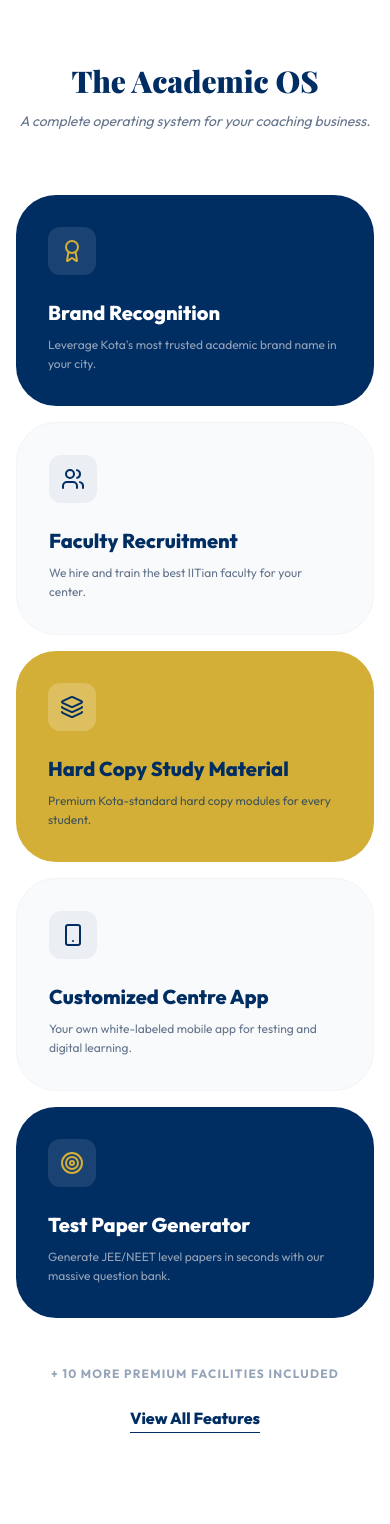
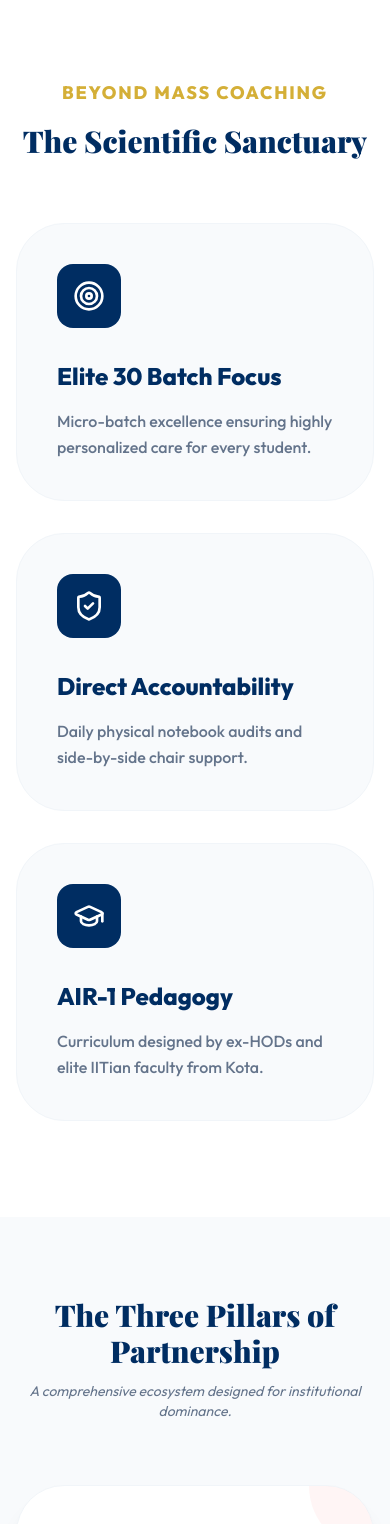
Before and after one commit to eduquantumkota/EdyQuantumKota-Landing-Page, a React (Vite) app: page / in a window 390 px wide. Shown: the part 3140-4664 px from the top of the page. Built offline with nearby package versions, Linux system fonts and the light colour scheme; a web font is replaced by a local one.

Commit message:
feat: Add proposal download and improve modal
Introduces a downloadable business proposal via a modal and refines the modal content to better highlight partnership benefits. Also adds TypeScript dependency for improved code quality.

```diff
--- a/App.tsx
+++ b/App.tsx
@@ -43,12 +43,16 @@ import { ProfitEstimator } from './src/components/ProfitEstimator';
 import { SocialProofToast } from './src/components/SocialProofToast';
 import { LeadMagnetModal } from './src/components/LeadMagnetModal';
 
+const PDF_DOWNLOAD_URL = "https://drive.google.com/uc?export=download&id=1_B__lTFIa8ufFkW31c9JoKXOTKN1pVp_";
+const PDF_VIEW_URL = "https://drive.google.com/file/d/1_B__lTFIa8ufFkW31c9JoKXOTKN1pVp_/view?usp=sharing";
+
 // Professional Translation Dictionary
 const TRANSLATIONS: Record<string, any> = {
   en: {
     nav_announcement: "India's Most Result-Oriented Team",
     nav_estd: "ESTD 2012",
     nav_apply: "Apply Now",
+    nav_download: "Download Proposal",
     hero_badge: "Academic Excellence Partner 2025",
     hero_title_p1: "Launch Your ",
     hero_title_p2: " Franchise Center",
@@ -119,6 +123,25 @@ const TRANSLATIONS: Record<string, any> = {
     comp_item4_trad: "Low brand trust",
     comp_item4_edu: "National Brand Recognition",
     trust_bar_title: "Trusted by 500+ Educators Across India",
+    pillar_title: "The Three Pillars of Partnership",
+    pillar_subtitle: "A comprehensive ecosystem designed for institutional dominance.",
+    pillar1_name: "Physical & Digital Ecosystem",
+    pillar1_desc: "White-label kits, 12-book architecture, and proprietary hybrid testing engine.",
+    pillar2_name: "Elite Academic Delivery",
+    pillar2_desc: "Live Kota studios, recorded libraries, and physical faculty recruitment.",
+    pillar3_name: "Institutional Growth",
+    pillar3_desc: "Custom websites and targeted digital lead generation engines.",
+    sanctuary_title: "Beyond Mass Coaching",
+    sanctuary_subtitle: "The Scientific Sanctuary",
+    elite30_title: "Elite 30 Batch Focus",
+    elite30_desc: "Micro-batch excellence ensuring highly personalized care for every student.",
+    accountability_title: "Direct Accountability",
+    accountability_desc: "Daily physical notebook audits and side-by-side chair support.",
+    pedagogy_title: "AIR-1 Pedagogy",
+    pedagogy_desc: "Curriculum designed by ex-HODs and elite IITian faculty from Kota.",
+    royalty_title: "0% Royalty Advantage",
+    royalty_desc: "Initiate your brand with zero royalty fees in Year 1. All capital stays in your operations.",
+    baseline_text: "100-Student Baseline Scale",
     success_udgir: "Udgir, Maharashtra",
     success_amravati: "Amravati, Maharashtra",
     success_mumbai: "Mumbai, Maharashtra",
@@ -139,6 +162,7 @@ const TRANSLATIONS: Record<string, any> = {
     nav_announcement: "भारत की सबसे परिणाम-केंद्रित टीम",
     nav_estd: "2012 से स्थापित",
     nav_apply: "अभी आवेदन करें",
+    nav_download: "प्रस्ताव डाउनलोड करें",
     hero_badge: "अकादमिक उत्कृष्टता पार्टनर 2025",
     hero_title_p1: "अपना ",
     hero_title_p2: " फ्रैंचाइज़ी सेंटर शुरू करें",
@@ -209,6 +233,25 @@ const TRANSLATIONS: Record<string, any> = {
     comp_item4_trad: "कम ब्रांड ट्रस्ट",
     comp_item4_edu: "नेशनल ब्रांड पहचान",
     trust_bar_title: "भारत भर के 500+ शिक्षकों द्वारा विश्वसनीय",
+    pillar_title: "पार्टनरशिप के तीन स्तंभ",
+    pillar_subtitle: "संस्थागत प्रभुत्व के लिए डिज़ाइन किया गया एक व्यापक इकोसिस्टम।",
+    pillar1_name: "फिजिकल और डिजिटल इकोसिस्टम",
+    pillar1_desc: "व्हाइट-लेबल किट, 12-बुक आर्किटेक्चर और प्रोप्रायटरी हाइब्रिड टेस्टिंग इंजन।",
+    pillar2_name: "एलीट अकादमिक डिलीवरी",
+    pillar2_desc: "लाइव कोटा स्टूडियो, रिकॉर्डेड लाइब्रेरी और फिजिकल फैकल्टी भर्ती।",
+    pillar3_name: "संस्थागत विकास",
+    pillar3_desc: "कस्टम वेबसाइट और लक्षित डिजिटल लीड जनरेशन इंजन।",
+    sanctuary_title: "मास कोचिंग से परे",
+    sanctuary_subtitle: "द साइंटिफिक सैंक्चुअरी",
+    elite30_title: "एलीट 30 बैच फोकस",
+    elite30_desc: "हर छात्र के लिए अत्यधिक व्यक्तिगत देखभाल सुनिश्चित करने वाली माइक्रो-बैच उत्कृष्टता।",
+    accountability_title: "प्रत्यक्ष जवाबदेही",
+    accountability_desc: "दैनिक फिजिकल नोटबुक ऑडिट और साइड-बाय-साइड चेयर सपोर्ट।",
+    pedagogy_title: "AIR-1 पेडागोजी",
+    pedagogy_desc: "कोटा के पूर्व-HOD और एलीट IITian फैकल्टी द्वारा डिज़ाइन किया गया पाठ्यक्रम।",
+    royalty_title: "0% रॉयल्टी लाभ",
+    royalty_desc: "पहले वर्ष में शून्य रॉयल्टी शुल्क के साथ अपना ब्रांड शुरू करें। सारा पैसा आपके संचालन में रहता है।",
+    baseline_text: "100-छात्र बेसलाइन स्केल",
     success_udgir: "उदगीर, महाराष्ट्र",
     success_amravati: "अमरावती, महाराष्ट्र",
     success_mumbai: "मुंबई, महाराष्ट्र",
@@ -560,12 +603,14 @@ const App: React.FC = () => {
 
             {/* Action Group */}
             <div className="flex items-center gap-2 md:gap-4 shrink-0">
-               <button
-                 onClick={() => setShowLeadModal(true)}
+               <a
+                 href={PDF_DOWNLOAD_URL}
+                 target="_blank"
+                 rel="noopener noreferrer"
                  className="hidden md:flex items-center gap-2 text-[#002D62] font-black text-xs uppercase hover:text-[#D4AF37] transition"
                >
-                 <Download size={16} /> Free Kit
-               </button>
+                 <Download size={16} /> {t.nav_download}
+               </a>
                <button onClick={() => openWhatsApp(`Apply`)} className="bg-[#002D62] text-white px-5 md:px-8 py-2 md:py-3 rounded-full font-black text-[11px] md:text-sm hover:shadow-xl hover:-translate-y-0.5 transition active:scale-95 shadow-lg shadow-blue-900/20 whitespace-nowrap">
                  {t.nav_apply}
                </button>
@@ -737,60 +782,117 @@ const App: React.FC = () => {
         </div>
       </section>
 
-      {/* Partnership Facilities Section */}
-      <section className="py-20 md:py-24 bg-white relative overflow-hidden" id="facilities">
+      {/* Scientific Sanctuary Section */}
+      <section className="py-24 bg-white relative overflow-hidden">
         <div className="container mx-auto px-4">
           <div className="text-center mb-16">
-            <h2 className="text-3xl md:text-6xl font-brand font-black text-[#002D62] mb-3">The Academic OS</h2>
-            <p className="text-slate-500 text-sm md:text-lg italic max-w-2xl mx-auto">A complete operating system for your coaching business.</p>
+            <h2 className="text-lg md:text-xl font-black text-[#D4AF37] uppercase tracking-widest mb-4">{t.sanctuary_title}</h2>
+            <h3 className="text-3xl md:text-6xl font-brand font-black text-[#002D62]">{t.sanctuary_subtitle}</h3>
           </div>
 
-          <div className="grid grid-cols-1 md:grid-cols-4 lg:grid-cols-6 gap-4 max-w-7xl mx-auto">
-            {/* Bento Grid Layout */}
-            <div className="md:col-span-2 lg:col-span-2 bg-[#002D62] p-8 rounded-[2.5rem] text-white flex flex-col justify-between group hover:shadow-2xl transition-all">
-               <div className="w-12 h-12 bg-white/10 rounded-xl flex items-center justify-center mb-6"><Award className="text-[#D4AF37]" /></div>
+          <div className="grid md:grid-cols-3 gap-8 max-w-6xl mx-auto">
+            <div className="p-10 bg-slate-50 rounded-[3rem] border border-slate-100 hover:shadow-2xl transition-all group">
+              <div className="w-16 h-16 bg-[#002D62] text-white rounded-2xl flex items-center justify-center mb-8 group-hover:rotate-6 transition-transform">
+                <Target size={32} />
+              </div>
+              <h4 className="text-2xl font-black text-[#002D62] mb-4">{t.elite30_title}</h4>
+              <p className="text-slate-500 leading-relaxed font-medium">{t.elite30_desc}</p>
+            </div>
+
+            <div className="p-10 bg-slate-50 rounded-[3rem] border border-slate-100 hover:shadow-2xl transition-all group">
+              <div className="w-16 h-16 bg-[#002D62] text-white rounded-2xl flex items-center justify-center mb-8 group-hover:rotate-6 transition-transform">
+                <ShieldCheck size={32} />
+              </div>
+              <h4 className="text-2xl font-black text-[#002D62] mb-4">{t.accountability_title}</h4>
+              <p className="text-slate-500 leading-relaxed font-medium">{t.accountability_desc}</p>
+            </div>
+
+            <div className="p-10 bg-slate-50 rounded-[3rem] border border-slate-100 hover:shadow-2xl transition-all group">
+              <div className="w-16 h-16 bg-[#002D62] text-white rounded-2xl flex items-center justify-center mb-8 group-hover:rotate-6 transition-transform">
+                <GraduationCap size={32} />
+              </div>
+              <h4 className="text-2xl font-black text-[#002D62] mb-4">{t.pedogy_title || t.pedagogy_title}</h4>
+              <p className="text-slate-500 leading-relaxed font-medium">{t.pedagogy_desc}</p>
+            </div>
+          </div>
+        </div>
+      </section>
+
+      {/* Partnership Facilities Section (Restructured as Three Pillars) */}
+      <section className="py-20 md:py-24 bg-slate-50 relative overflow-hidden" id="facilities">
+        <div className="container mx-auto px-4">
+          <div className="text-center mb-16">
+            <h2 className="text-3xl md:text-6xl font-brand font-black text-[#002D62] mb-3">{t.pillar_title}</h2>
+            <p className="text-slate-500 text-sm md:text-lg italic max-w-2xl mx-auto">{t.pillar_subtitle}</p>
+          </div>
+
+          <div className="grid grid-cols-1 md:grid-cols-3 gap-8 max-w-7xl mx-auto">
+            {/* Pillar 1 */}
+            <div className="bg-white p-10 rounded-[3rem] shadow-xl border border-slate-100 flex flex-col justify-between hover:shadow-2xl transition-all relative overflow-hidden group">
+               <div className="absolute top-0 right-0 w-32 h-32 bg-red-500/5 rounded-full -mr-16 -mt-16"></div>
                <div>
-                 <h3 className="text-xl font-black mb-2">{t.feat_brand}</h3>
-                 <p className="text-xs text-slate-400 leading-relaxed">Leverage Kota's most trusted academic brand name in your city.</p>
+                 <div className="w-14 h-14 bg-red-500 text-white rounded-2xl flex items-center justify-center mb-8 shadow-lg shadow-red-500/20"><Layers size={28} /></div>
+                 <h3 className="text-2xl font-black text-[#002D62] mb-4">{t.pillar1_name}</h3>
+                 <p className="text-slate-500 font-medium leading-relaxed mb-8">{t.pillar1_desc}</p>
+                 <ul className="space-y-3">
+                   {['White-Label Integration', '12-Book Architecture', 'Hybrid Testing Engine'].map((item, i) => (
+                     <li key={i} className="flex items-center gap-2 text-xs font-black text-[#002D62]">
+                       <Check size={14} className="text-red-500" /> {item}
+                     </li>
+                   ))}
+                 </ul>
                </div>
             </div>
 
-            <div className="md:col-span-2 lg:col-span-2 bg-slate-50 p-8 rounded-[2.5rem] flex flex-col justify-between border border-slate-100 hover:bg-white hover:shadow-xl transition-all">
-               <div className="w-12 h-12 bg-[#002D62]/5 rounded-xl flex items-center justify-center mb-6"><Users className="text-[#002D62]" /></div>
+            {/* Pillar 2 */}
+            <div className="bg-[#002D62] p-10 rounded-[3rem] shadow-2xl text-white flex flex-col justify-between hover:scale-[1.02] transition-all relative overflow-hidden group">
+               <div className="absolute top-0 right-0 w-32 h-32 bg-white/5 rounded-full -mr-16 -mt-16"></div>
                <div>
-                 <h3 className="text-xl font-black text-[#002D62] mb-2">{t.feat_fac_rec}</h3>
-                 <p className="text-xs text-slate-500 leading-relaxed">We hire and train the best IITian faculty for your center.</p>
+                 <div className="w-14 h-14 bg-[#D4AF37] text-[#002D62] rounded-2xl flex items-center justify-center mb-8 shadow-lg shadow-[#D4AF37]/20"><Rocket size={28} /></div>
+                 <h3 className="text-2xl font-black text-white mb-4">{t.pillar2_name}</h3>
+                 <p className="text-slate-300 font-medium leading-relaxed mb-8">{t.pillar2_desc}</p>
+                 <ul className="space-y-3">
+                   {['Live Kota Studios', 'Lifetime Recorded Library', 'Physical Faculty Recruitment'].map((item, i) => (
+                     <li key={i} className="flex items-center gap-2 text-xs font-black text-white">
+                       <Check size={14} className="text-[#D4AF37]" /> {item}
+                     </li>
+                   ))}
+                 </ul>
                </div>
             </div>
 
-            <div className="md:col-span-2 lg:col-span-2 bg-[#D4AF37] p-8 rounded-[2.5rem] text-[#002D62] flex flex-col justify-between hover:shadow-xl transition-all">
-               <div className="w-12 h-12 bg-white/20 rounded-xl flex items-center justify-center mb-6"><Layers size={24} /></div>
+            {/* Pillar 3 */}
+            <div className="bg-white p-10 rounded-[3rem] shadow-xl border border-slate-100 flex flex-col justify-between hover:shadow-2xl transition-all relative overflow-hidden group">
+               <div className="absolute top-0 right-0 w-32 h-32 bg-amber-500/5 rounded-full -mr-16 -mt-16"></div>
                <div>
-                 <h3 className="text-xl font-black mb-2">{t.feat_study_mat}</h3>
-                 <p className="text-xs text-[#002D62]/70 leading-relaxed">Premium Kota-standard hard copy modules for every student.</p>
-               </div>
-            </div>
-
-            <div className="md:col-span-2 lg:col-span-3 bg-slate-50 p-8 rounded-[2.5rem] flex flex-col justify-between border border-slate-100 hover:bg-white hover:shadow-xl transition-all">
-               <div className="w-12 h-12 bg-[#002D62]/5 rounded-xl flex items-center justify-center mb-6"><Smartphone className="text-[#002D62]" /></div>
-               <div>
-                 <h3 className="text-xl font-black text-[#002D62] mb-2">{t.feat_app}</h3>
-                 <p className="text-xs text-slate-500 leading-relaxed">Your own white-labeled mobile app for testing and digital learning.</p>
-               </div>
-            </div>
-
-            <div className="md:col-span-2 lg:col-span-3 bg-[#002D62] p-8 rounded-[2.5rem] text-white flex flex-col justify-between hover:shadow-2xl transition-all">
-               <div className="w-12 h-12 bg-white/10 rounded-xl flex items-center justify-center mb-6"><Target className="text-[#D4AF37]" /></div>
-               <div>
-                 <h3 className="text-xl font-black mb-2">{t.feat_test_gen}</h3>
-                 <p className="text-xs text-slate-400 leading-relaxed">Generate JEE/NEET level papers in seconds with our massive question bank.</p>
+                 <div className="w-14 h-14 bg-amber-500 text-white rounded-2xl flex items-center justify-center mb-8 shadow-lg shadow-amber-500/20"><TrendingUp size={28} /></div>
+                 <h3 className="text-2xl font-black text-[#002D62] mb-4">{t.pillar3_name}</h3>
+                 <p className="text-slate-500 font-medium leading-relaxed mb-8">{t.pillar3_desc}</p>
+                 <ul className="space-y-3">
+                   {['Custom Website Development', 'Targeted Ad Deployments', 'Guaranteed Lead Pipeline'].map((item, i) => (
+                     <li key={i} className="flex items-center gap-2 text-xs font-black text-[#002D62]">
+                       <Check size={14} className="text-amber-500" /> {item}
+                     </li>
+                   ))}
+                 </ul>
                </div>
             </div>
           </div>
 
+          <div className="mt-16 bg-[#D4AF37] p-8 md:p-12 rounded-[3rem] max-w-5xl mx-auto flex flex-col md:flex-row items-center justify-between gap-8">
+            <div className="text-center md:text-left">
+              <h4 className="text-2xl md:text-3xl font-black text-[#002D62] mb-2">{t.royalty_title}</h4>
+              <p className="text-[#002D62]/80 font-bold max-w-xl">{t.royalty_desc}</p>
+            </div>
+            <button onClick={() => setShowLeadModal(true)} className="bg-[#002D62] text-white px-10 py-5 rounded-2xl font-black shadow-xl hover:scale-105 transition-all whitespace-nowrap">
+              Claim Year 1 Advantage
+            </button>
+          </div>
+
           <div className="mt-12 text-center">
-             <p className="text-slate-400 text-xs font-bold uppercase tracking-widest mb-6">+ 10 more premium facilities included</p>
-             <button onClick={() => openWhatsApp(`Full Facility List Inquiry`)} className="text-[#002D62] font-black underline underline-offset-8 hover:text-[#D4AF37] transition-all">View All Features</button>
+             <div className="inline-flex items-center gap-2 bg-slate-100 px-6 py-2 rounded-full text-[10px] font-black text-slate-500 uppercase tracking-widest">
+               <ShieldCheck size={14} /> {t.baseline_text}
+             </div>
           </div>
         </div>
       </section>
@@ -947,7 +1049,7 @@ const App: React.FC = () => {
         onClick={() => openWhatsApp(`Hi ${FOUNDER_NICKNAME}, I am interested in opening an EduQuantum center in my city. Please share business details.`)}
         className="fixed bottom-6 right-6 md:bottom-10 md:right-10 z-[100] bg-green-500 text-white p-4 md:p-6 rounded-full shadow-2xl hover:scale-110 transition-all group animate-bounce"
       >
-        <MessageCircle size={24} md:size={32} fill="white" />
+        <MessageCircle className="w-6 h-6 md:w-8 md:h-8" fill="white" />
         <span className="hidden md:block absolute right-full mr-6 bg-white text-[#002D62] px-6 py-3 rounded-2xl text-[10px] font-black shadow-xl opacity-0 group-hover:opacity-100 transition-all pointer-events-none whitespace-nowrap border-2 border-[#D4AF37]">
           {t.cta_floating}
         </span>
@@ -972,7 +1074,12 @@ const App: React.FC = () => {
       </div>
 
       <AnimatePresence>
-        {showLeadModal && <LeadMagnetModal onClose={() => setShowLeadModal(false)} />}
+        {showLeadModal && (
+          <LeadMagnetModal
+            onClose={() => setShowLeadModal(false)}
+            downloadUrl={PDF_DOWNLOAD_URL}
+          />
+        )}
       </AnimatePresence>
 
       <style>{`
--- a/package.json
+++ b/package.json
@@ -6,7 +6,8 @@
   "scripts": {
     "dev": "vite",
     "build": "vite build",
-    "preview": "vite preview"
+    "preview": "vite preview",
+    "lint": "tsc --noEmit"
   },
   "dependencies": {
     "clsx": "^2.1.1",
@@ -20,6 +21,7 @@
     "@types/react": "^19.0.0",
     "@types/react-dom": "^19.0.0",
     "@vitejs/plugin-react": "^4.3.4",
+    "typescript": "^5.9.3",
     "vite": "^6.1.0"
   }
 }
--- a/src/components/LeadMagnetModal.tsx
+++ b/src/components/LeadMagnetModal.tsx
@@ -4,9 +4,10 @@ import { X, FileText, Download, CheckCircle2 } from 'lucide-react';
 
 interface LeadMagnetModalProps {
   onClose: () => void;
+  downloadUrl?: string;
 }
 
-export const LeadMagnetModal: React.FC<LeadMagnetModalProps> = ({ onClose }) => {
+export const LeadMagnetModal: React.FC<LeadMagnetModalProps> = ({ onClose, downloadUrl }) => {
   const [email, setEmail] = useState('');
   const [submitted, setSubmitted] = useState(false);
 
@@ -15,6 +16,9 @@ export const LeadMagnetModal: React.FC<LeadMagnetModalProps> = ({ onClose }) =>
     setSubmitted(true);
     // In a real app, you'd send this to your backend
     setTimeout(() => {
+      if (downloadUrl) {
+        window.open(downloadUrl, '_blank');
+      }
       window.open('https://wa.me/919351099947?text=I want the Free 2025 Franchise Business Blueprint.', '_blank');
       onClose();
     }, 2000);
@@ -49,7 +53,7 @@ export const LeadMagnetModal: React.FC<LeadMagnetModalProps> = ({ onClose }) =>
             <p className="font-bold opacity-80 leading-relaxed">Download our complete guide on how to build a ₹1Cr+ coaching center in your city.</p>
 
             <div className="mt-8 space-y-3">
-              {['Investment Breakdown', 'Faculty Hiring Guide', 'Marketing Strategy'].map((item, i) => (
+              {['12-Book Academic Architecture', 'Hybrid Testing Engine Access', '0% Royalty Business Plan'].map((item, i) => (
                 <div key={i} className="flex items-center gap-2 text-sm font-black">
                   <CheckCircle2 size={16} />
                   {item}
```
Also changed, not shown: 1 other file (tests, documents, lock files or other folders).
